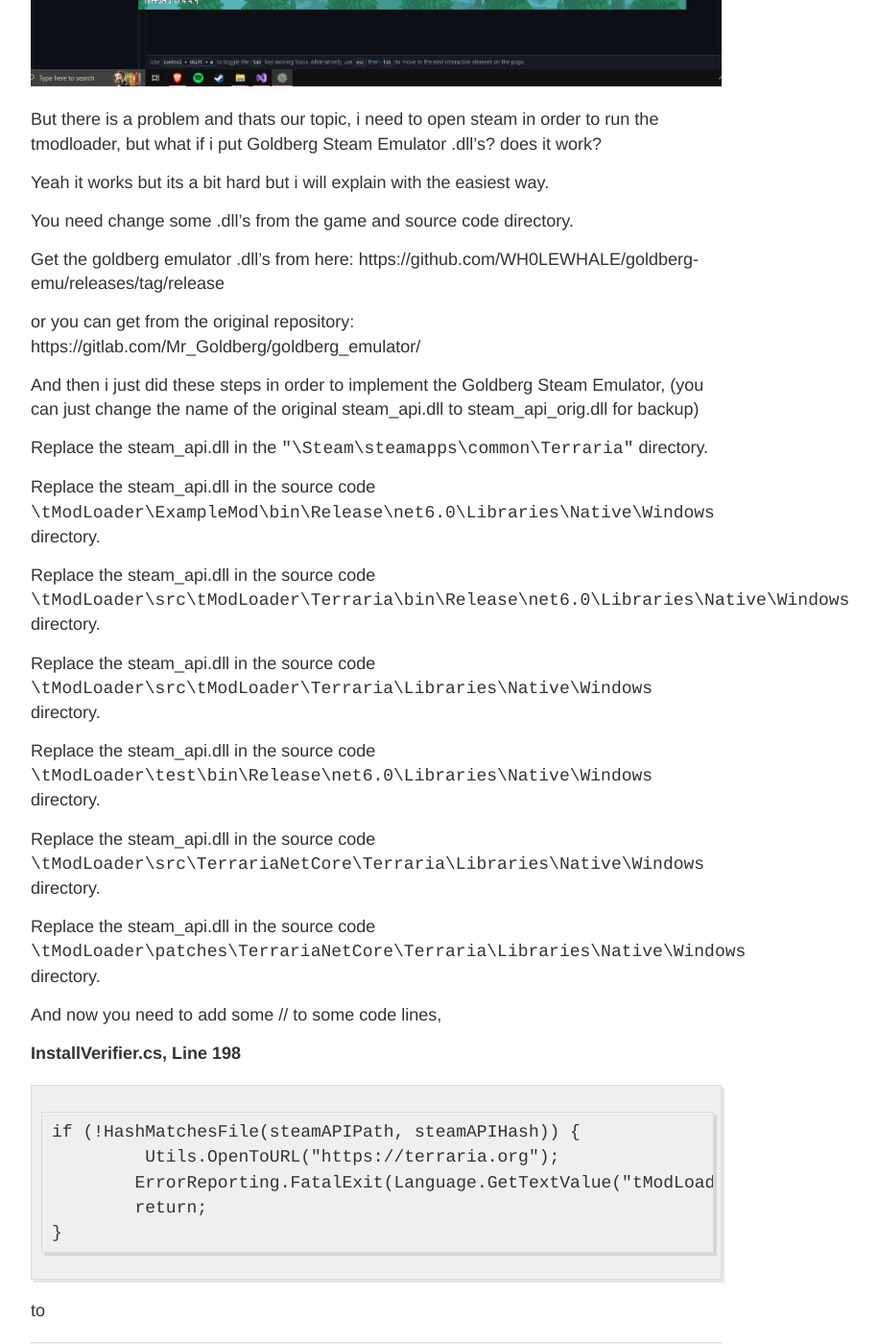
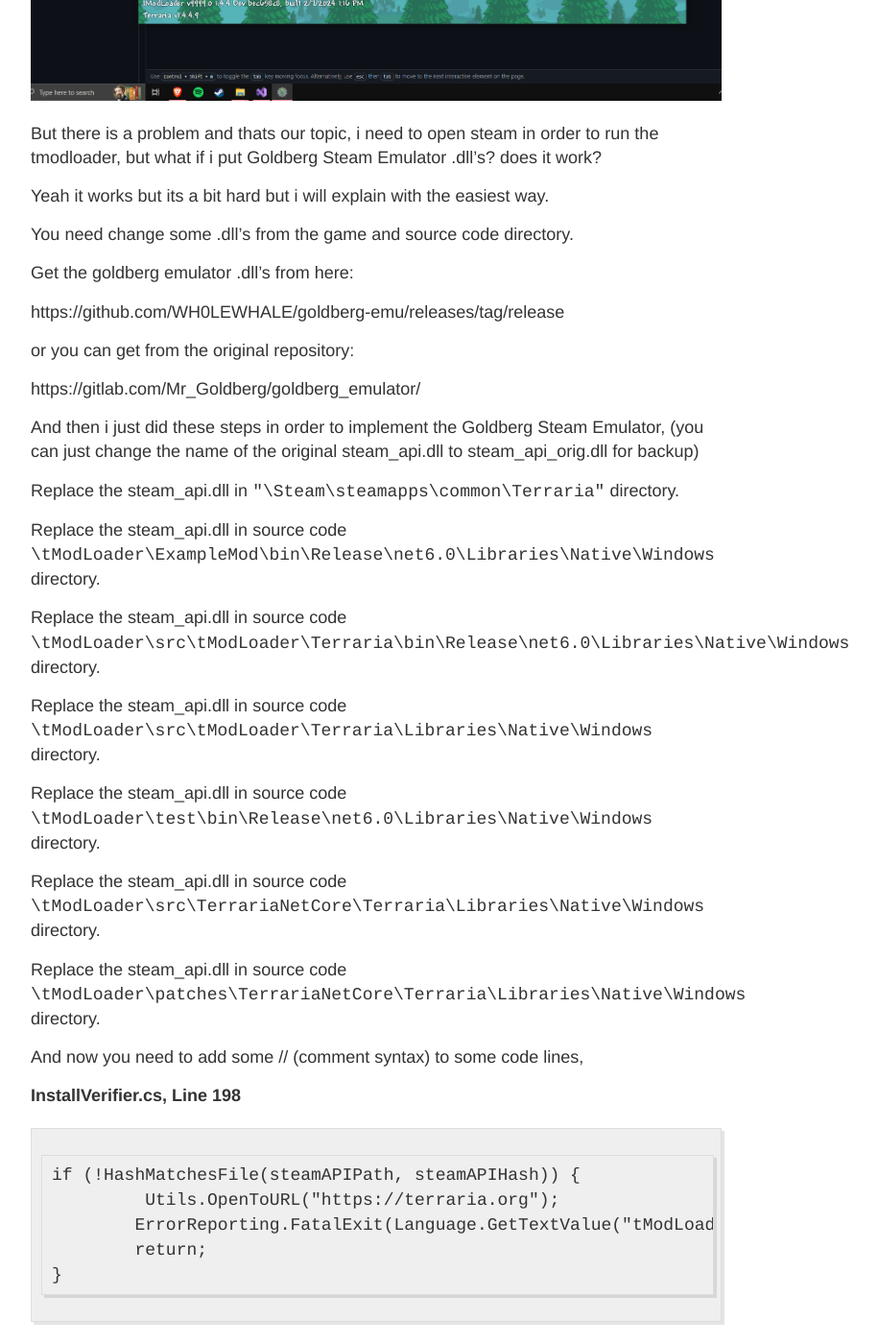
Before and after one commit to AnomaliesGentoolman/AnomaliesGentoolman.github.io, a Jekyll site: the page built from _posts/2024-2-7-compiled-terraria.md, in a window 1280 px wide and 1400 px high, scrolled down 1689 px. Shown: the whole window at 96% size, without its empty margins (248-1163 px from the left). Built offline with Jekyll 4.4.1, drawn with Linux system fonts in a browser that asks for light colours; some of the changed text lies outside the part shown.

Commit message:
Update 2024-2-7-compiled-terraria.md

````diff
--- a/_posts/2024-2-7-compiled-terraria.md
+++ b/_posts/2024-2-7-compiled-terraria.md
@@ -18,8 +21,7 @@
 I did ``git clone https://github.com/WH0LEWHALE/tModLoader`` and cloned the repository.
 
 
-Then i installed .NET 6.0 SDK and XNA Framework 4.0 in the Terraria game directory in order to compile and run the TModloader.
-
+Then i installed .NET 6.0 SDK(https://dotnet.microsoft.com/en-us/download/dotnet/6.0) and XNA Framework 4.0 in the Terraria game directory in order to compile and run the TModloader.
 
 The fact that TModloader has Terraria source code in it, it was awesome.
 
@@ -51,30 +53,33 @@
 You need change some .dll's from the game and source code directory.
 
 
-Get the goldberg emulator .dll's from here: https://github.com/WH0LEWHALE/goldberg-emu/releases/tag/release
+Get the goldberg emulator .dll's from here:
 
+https://github.com/WH0LEWHALE/goldberg-emu/releases/tag/release
 
-or you can get from the original repository: https://gitlab.com/Mr_Goldberg/goldberg_emulator/
+or you can get from the original repository:
+
+https://gitlab.com/Mr_Goldberg/goldberg_emulator/
 
 
 And then i just did these steps in order to implement the Goldberg Steam Emulator,
 (you can just change the name of the original steam_api.dll to steam_api_orig.dll for backup)
 
-Replace the steam_api.dll in the ``"\Steam\steamapps\common\Terraria"`` directory.
+Replace the steam_api.dll in ``"\Steam\steamapps\common\Terraria"`` directory.
 
-Replace the steam_api.dll in the source code ``\tModLoader\ExampleMod\bin\Release\net6.0\Libraries\Native\Windows`` directory.
+Replace the steam_api.dll in source code ``\tModLoader\ExampleMod\bin\Release\net6.0\Libraries\Native\Windows`` directory.
 
-Replace the steam_api.dll in the source code ``\tModLoader\src\tModLoader\Terraria\bin\Release\net6.0\Libraries\Native\Windows`` directory.
+Replace the steam_api.dll in source code ``\tModLoader\src\tModLoader\Terraria\bin\Release\net6.0\Libraries\Native\Windows`` directory.
 
-Replace the steam_api.dll in the source code ``\tModLoader\src\tModLoader\Terraria\Libraries\Native\Windows`` directory.
+Replace the steam_api.dll in source code ``\tModLoader\src\tModLoader\Terraria\Libraries\Native\Windows`` directory.
 
-Replace the steam_api.dll in the source code ``\tModLoader\test\bin\Release\net6.0\Libraries\Native\Windows`` directory.
+Replace the steam_api.dll in source code ``\tModLoader\test\bin\Release\net6.0\Libraries\Native\Windows`` directory.
 
-Replace the steam_api.dll in the source code ``\tModLoader\src\TerrariaNetCore\Terraria\Libraries\Native\Windows`` directory.
+Replace the steam_api.dll in source code ``\tModLoader\src\TerrariaNetCore\Terraria\Libraries\Native\Windows`` directory.
 
-Replace the steam_api.dll in the source code ``\tModLoader\patches\TerrariaNetCore\Terraria\Libraries\Native\Windows`` directory.
+Replace the steam_api.dll in source code ``\tModLoader\patches\TerrariaNetCore\Terraria\Libraries\Native\Windows`` directory.
 
-And now you need to add some // to some code lines,
+And now you need to add some // (comment syntax) to some code lines,
 
 **InstallVerifier.cs, Line 198**
 
@@ -86,7 +91,7 @@
 }
 ```
 
-to
+TO
 
 
 ```
@@ -105,7 +110,7 @@
 	break;
 ```
 
-to
+TO
 
 
 ```
@@ -127,7 +132,7 @@
 }
 ```
 
-to
+TO
 
 
 ```
````
Also changed, not shown: other parts of _posts/2024-2-7-compiled-terraria.md (+5 -2 lines).
